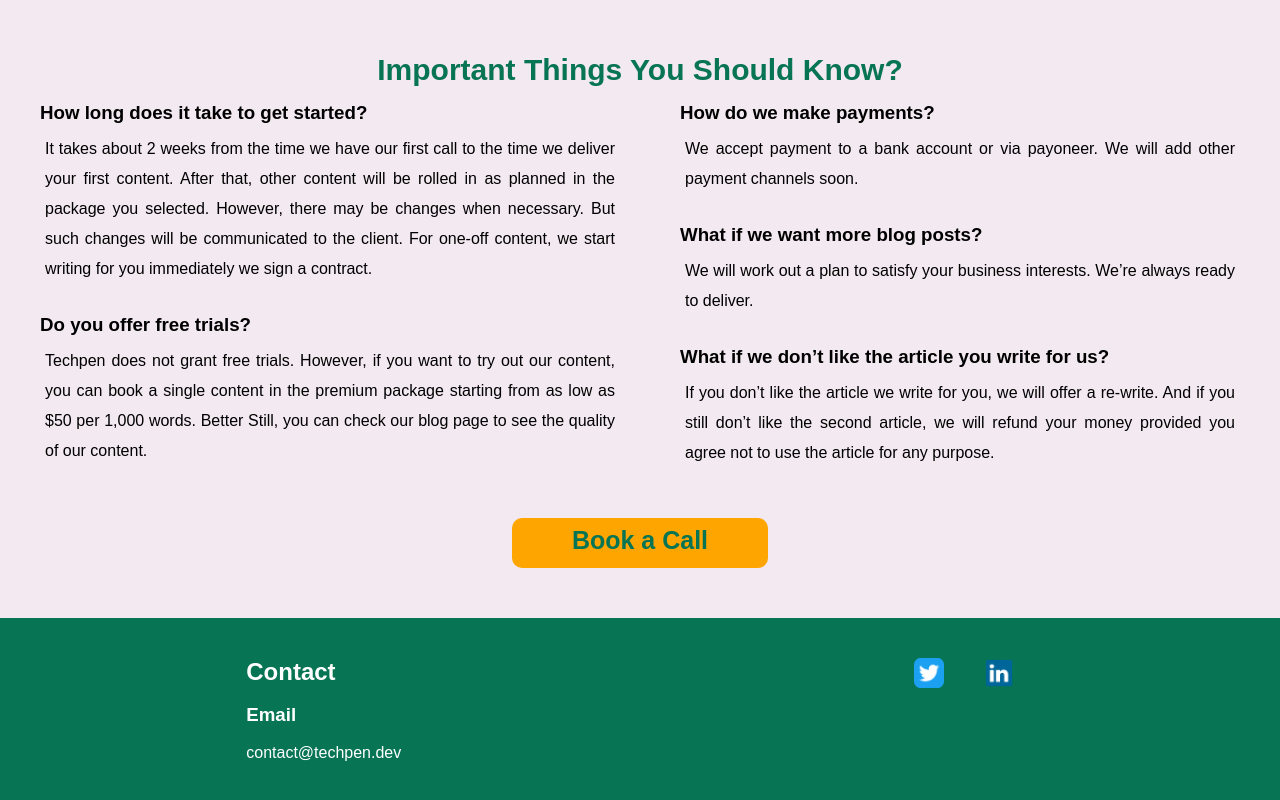
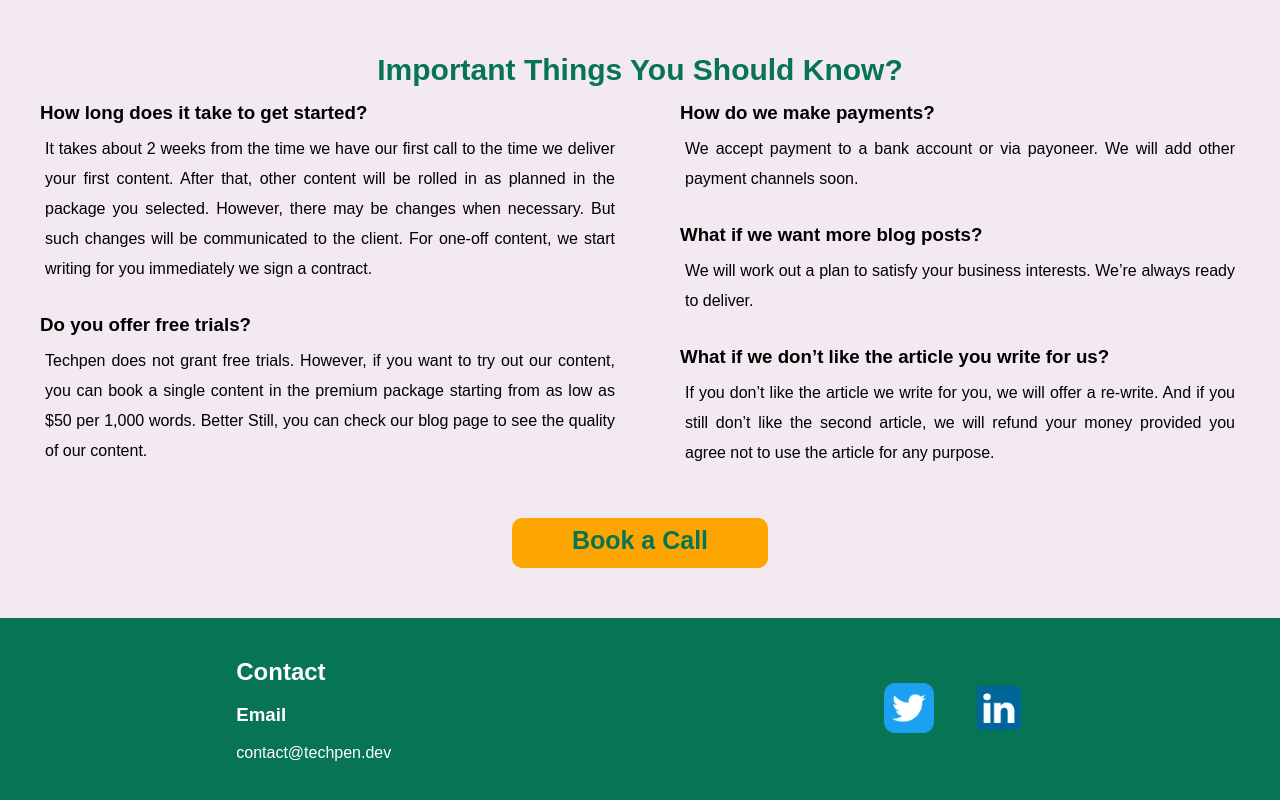
Before and after one commit to Mistablak/Techpen-pub, a plain HTML site: page index.html in a window 1280 px wide. Shown: the part 2906-3706 px from the top of the page. Drawn offline with nearby package versions, Linux system fonts and the light colour scheme.

Commit message:
more checks

```diff
--- a/CSS/home-styles.css
+++ b/CSS/home-styles.css
@@ -491,6 +491,7 @@ body {
     display: flex;
     flex-direction: row;
     justify-content:flex-end;
+    margin: auto;
 }
 
 .socials, #contact, #contact h2, #contact h3, #contact a, #contact p {
@@ -509,8 +510,8 @@ body {
 }
 
 .socials img {
-    height: 30px;
-    width: 30px;
+    height: 50px;
+    width: 50px;
     background: none;
     margin: 0 20px;
 }
```
